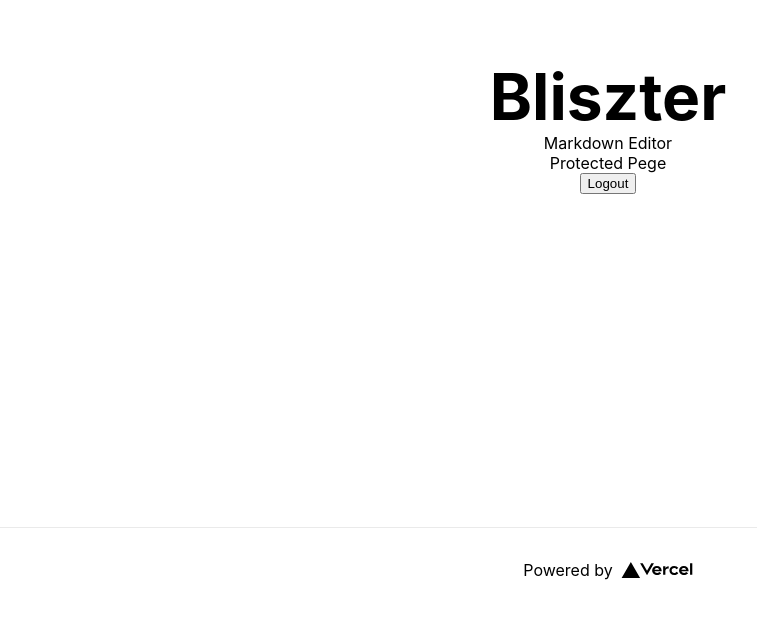
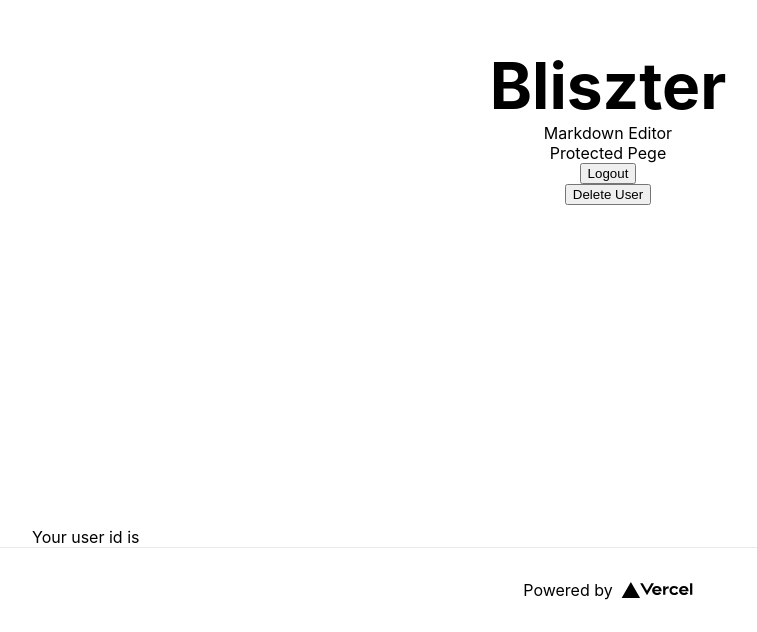
Before and after one commit to arjunlubana/bliszter, a Next.js app: page / in a window 1280 px wide. Shown: the part 273-905 px from the top of the page, without its empty margins (32-789 px from the left). Built offline with nearby package versions, Linux system fonts and the light colour scheme; what supertokens-auth-react would draw is missing.

Commit message:
Add delete user functionality and move auth protection to homepa

```diff
--- /dev/null
+++ b/components/deleteUser.tsx
@@ -0,0 +1,11 @@
+import { fetcher } from "../utils";
+import { signOut } from "supertokens-auth-react/recipe/thirdpartyemailpassword";
+async function onAccountDeletion() {
+  await signOut();
+  fetcher("/api/user/delete");
+  window.location.href = "/";
+  return;
+}
+export default function DeleteUser() {
+  return <button onClick={onAccountDeletion}>Delete User</button>;
+}
--- /dev/null
+++ b/pages/api/user/delete.ts
@@ -0,0 +1,21 @@
+import { superTokensNextWrapper } from "supertokens-node/nextjs";
+import { verifySession } from "supertokens-node/recipe/session/framework/express";
+import { deleteUser } from "supertokens-node";
+import { SessionRequest } from "supertokens-node/framework/express";
+
+type Data = { name: string };
+export default async function delete_user(req: SessionRequest, res: any) {
+  // we first verify the session
+  await superTokensNextWrapper(
+    async (next) => {
+      return await verifySession()(req, res, next);
+    },
+    req,
+    res
+  );
+  // if it comes here, it means that the session verification was successful
+;
+  await deleteUser(req.session!.getUserId());
+  await req.session!.revokeSession();
+  res.send("Success! User session revoked");
+}
--- a/pages/index.tsx
+++ b/pages/index.tsx
@@ -3,9 +3,11 @@
 import Head from "next/head";
 import Image from "next/image";
 import Link from "next/link";
-
+import ThirdPartyEmailPassword from "supertokens-auth-react/recipe/thirdpartyemailpassword";
 import Logout from "../components/logout";
 import styles from "../styles/Home.module.css";
+import DeleteUser from "../components/deleteUser";
+import ProtectedPage from "./protectedPage";
 
 const Home: NextPage = () => {
   return (
@@ -25,7 +27,11 @@
           <a>Protected Pege</a>
         </Link>
         <Logout />
+        <DeleteUser />
       </main>
+      <ThirdPartyEmailPassword.ThirdPartyEmailPasswordAuth>
+        <ProtectedPage />
+      </ThirdPartyEmailPassword.ThirdPartyEmailPasswordAuth>
 
       <footer className={styles.footer}>
         <a
--- a/pages/protectedPage.tsx
+++ b/pages/protectedPage.tsx
@@ -5,7 +5,6 @@
 import Session from "supertokens-node/recipe/session";
 import supertokensNode from "supertokens-node";
 import { backendConfig } from "../supertokens/backendConfig";
-import ThirdPartyEmailPassword from "supertokens-auth-react/recipe/thirdpartyemailpassword";
 
 export async function getServerSideProps(context: any) {
   // this runs on the backend, so we must call init on supertokens-node SDK
@@ -49,9 +48,7 @@
 const ProtectedPage: NextPage = (props: any) => {
   let userId = props.userId;
   return (
-    <ThirdPartyEmailPassword.ThirdPartyEmailPasswordAuth>
       <div className={styles.container}>Your user id is {userId}</div>
-    </ThirdPartyEmailPassword.ThirdPartyEmailPasswordAuth>
   );
 };
 
--- /dev/null
+++ b/utils/index.ts
@@ -0,0 +1,5 @@
+import axios from "axios";
+
+const fetcher = (url: string) => axios.get(url).then((res) => res.data);
+
+export { fetcher };
```
